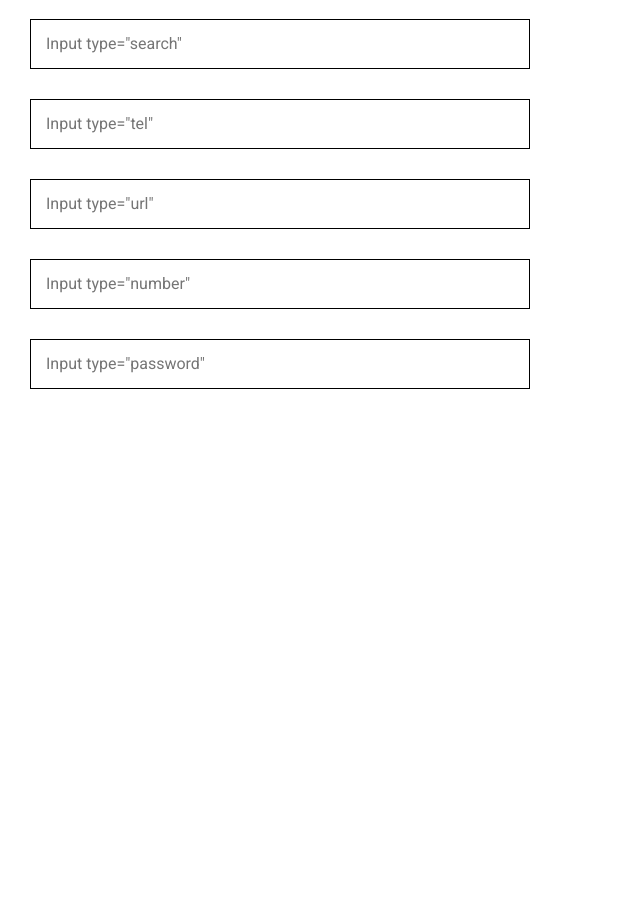
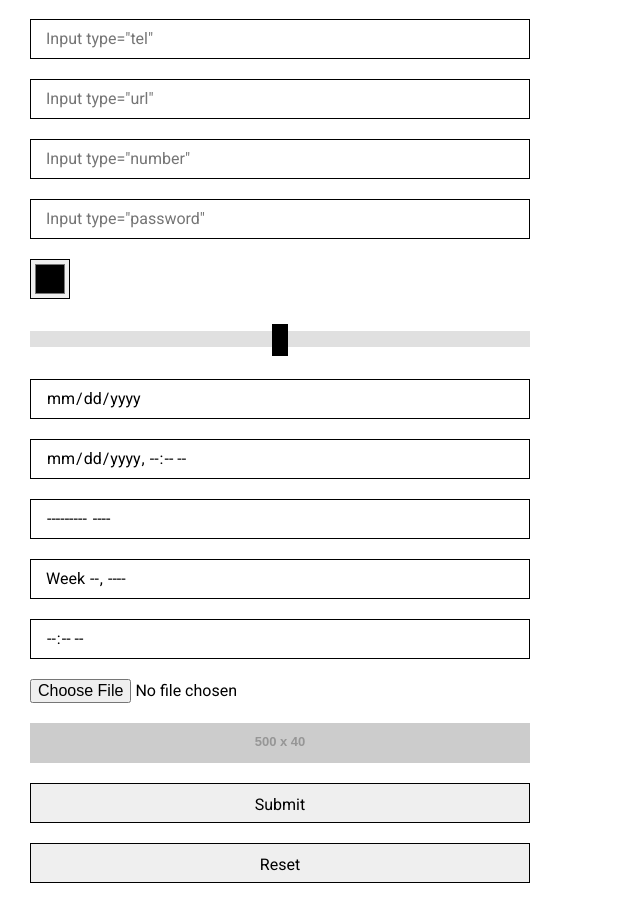
Before and after one commit to mandelifelics/input-testing, a React (Create React App) app: page / in a window 1280 px wide. Shown: the part 350-1263 px from the top of the page, without its empty margins (0-640 px from the left). Before the commit the page ends 800 px from the top, so only its background shows below. Built offline with nearby package versions, Linux system fonts and the light colour scheme.

Commit message:
add some additional inputs

```diff
--- a/src/App.css
+++ b/src/App.css
@@ -14,7 +14,7 @@
 input {
   width: 500px;
   max-width: 100%;
-  height: 50px;
+  height: 40px;
   border-radius: 0;
   outline: none;
   padding: 10px 15px;
@@ -22,7 +22,60 @@ input {
   line-height: 22px;
   border: 1px solid #000000;
   font-weight: 400;
-  margin-bottom: 30px;
+  margin-bottom: 20px;
+}
+
+input[type="color"] {
+  width: 40px;
+  padding: 4px;
+}
+
+input[type="color"]::-webkit-color-swatch-wrapper {
+  padding: 0;
+  border: 0;
+}
+input[type="color"]::-moz-color-swatch {
+  padding: 0;
+  border: 0;
+}
+
+input[type="range"] {
+  padding: 0;
+  -webkit-appearance: none;
+  background: transparent;
+  cursor: pointer;
+  border: none;
+}
+
+input[type="range"]::-moz-range-track{
+  background: #E0E0E0;
+  height: 16px;
+}
+input[type="range"]::-webkit-slider-runnable-track {
+  background: #E0E0E0;
+  height: 16px;
+}
+
+input[type="range"]::-webkit-slider-thumb {
+  -webkit-appearance: none;
+  appearance: none;
+  margin-top: -7px;
+  background-color: black;
+  height: 2rem;
+  width: 1rem;
+  border-radius: 0;
+  border:none;
+}
+
+input[type="range"]::-moz-range-thumb {
+  -webkit-appearance: none;
+  appearance: none;
+  margin-top: -7px;
+  background-color: black;
+  height: 2rem;
+  width: 1rem;
+  border-radius: 0;
+  border:none;
 }
 
 input:last-child {
@@ -82,3 +135,38 @@ h1 {
   font-weight: 500;
   margin-bottom: 10px;
 }
+
+/* input[type="date"]::-webkit-datetime-edit,
+input[type="datetime-local"]::-webkit-datetime-edit,
+input[type="month"]::-webkit-datetime-edit,
+input[type="week"]::-webkit-datetime-edit{
+  color: #9E9E9E;
+} */
+
+input[type="date"]::-webkit-calendar-picker-indicator,
+input[type="datetime-local"]::-webkit-calendar-picker-indicator,
+input[type="month"]::-webkit-calendar-picker-indicator,
+input[type="week"]::-webkit-calendar-picker-indicator,
+input[type="time"]::-webkit-calendar-picker-indicator {
+  appearance: none;
+  display: none;
+}
+
+input[type="date"] .datetime-input-edit-wrapper{
+  color: #9E9E9E;
+}
+
+input[type="date"]::-moz-placeholder {
+  color: #9E9E9E;
+}
+
+input[type="file"] {
+  border: 0;
+  padding: 0;
+  height: auto;
+}
+
+input[type="image"] {
+  padding: 0;
+  border: 0;
+}
--- a/src/App.jsx
+++ b/src/App.jsx
@@ -7,20 +7,36 @@ function App() {
     e.preventDefault();
     alert("Вы сабмитнули форму")
   }
+  const onClickDate = e => {
+    try {
+      e.target.showPicker();
+    } catch(e){}
+  }
   const changeErrorInputsState = () => setErrorState(!errorState);
   return (
     <div className="App">
-      <h1>Export portal inputs example</h1>
+      <h1>EP inputs example</h1>
       <button type="button" onClick={changeErrorInputsState}>Show error inputs state</button>
       <form action="/?default" method="get" onSubmit={onSubmit} className={errorState ? "errorState" : ""}>
-        <input placeholder={`Input default without type`}></input>
-        <input type="text" placeholder={`Input type="text"`}></input>
-        <input type="email" placeholder={`Input type="email"`}></input>
-        <input type="search" placeholder={`Input type="search"`}></input>
-        <input type="tel" placeholder={`Input type="tel"`}></input>
-        <input type="url" placeholder={`Input type="url"`}></input>
-        <input type="number" placeholder={`Input type="number"`}></input>
-        <input type="password" placeholder={`Input type="password"`}></input>
+        <input placeholder={`Input default without type`}/>
+        <input type="text" placeholder={`Input type="text"`}/>
+        <input type="email" placeholder={`Input type="email"`}/>
+        <input type="search" placeholder={`Input type="search"`}/>
+        <input type="tel" placeholder={`Input type="tel"`}/>
+        <input type="url" placeholder={`Input type="url"`}/>
+        <input type="number" placeholder={`Input type="number"`}/>
+        <input type="password" placeholder={`Input type="password"`}/>
+        <input type="color"/>
+        <input type="range"/>
+        <input onClick={onClickDate} type="date"/>
+        <input onClick={onClickDate} type="datetime-local"/>
+        <input onClick={onClickDate} type="month"/>
+        <input onClick={onClickDate} type="week"/>
+        <input onClick={onClickDate} type="time"/>
+        <input type="file"/>
+        <input type="image" src={`https://dummyimage.com/500x40/000/ffffff.jpg&text=Input image submit`} alt="Тут должна быть картинка"/>
+        <input type="submit"/>
+        <input type="reset"/>
       </form>
     </div>
   );
```
